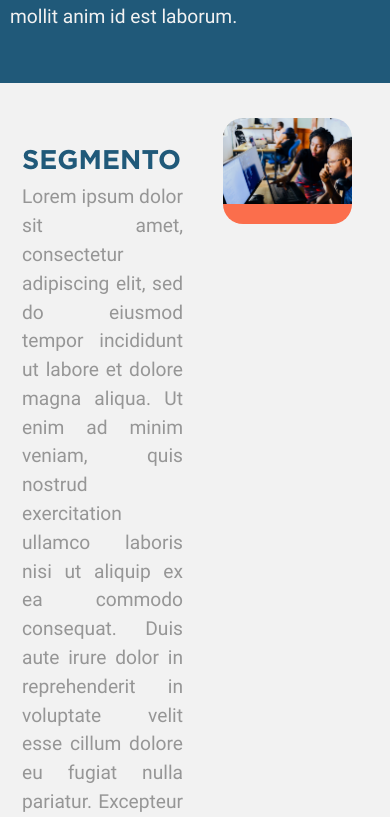
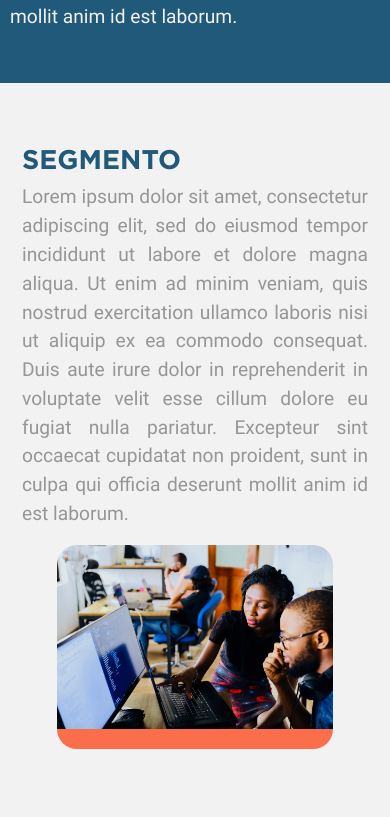
Before and after one commit to alexherlanda/amd-webapp, a React (Create React App) app: page /test in a window 390 px wide. Shown: the part 828-1645 px from the top of the page. Built offline with nearby package versions, Linux system fonts and the light colour scheme.

Commit message:
Style: add mobile style to segment element (section)

```diff
--- a/src/components/Section/Section.css
+++ b/src/components/Section/Section.css
@@ -77,6 +77,9 @@
 }
 
 @media (min-width: 320px) {
+  .row {
+    display: block !important;
+  }
   .section__container {
     padding: 10px !important;
     width: 100%;
--- a/src/containers/PageTest/index.js
+++ b/src/containers/PageTest/index.js
@@ -39,7 +39,7 @@ function PageTest() {
       <Section type="segment">
         <div class="container">
           <div class="row">
-            <div class="col">
+            <div class="col col-sm-24">
               <SectionResume title="segmento">
                 <p>
                   Lorem ipsum dolor sit amet, consectetur adipiscing elit, sed
@@ -53,7 +53,7 @@ function PageTest() {
                 </p>
               </SectionResume>
             </div>
-            <div class="col">
+            <div class="col col-sm-12">
               <SectionImage src={img1} />
             </div>
           </div>
```
